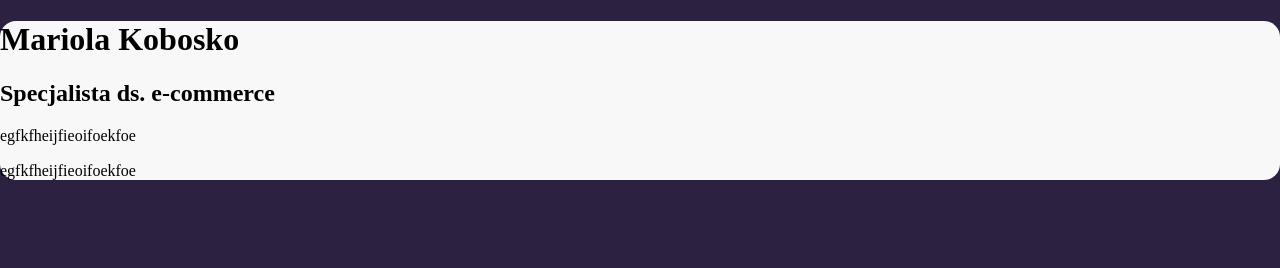
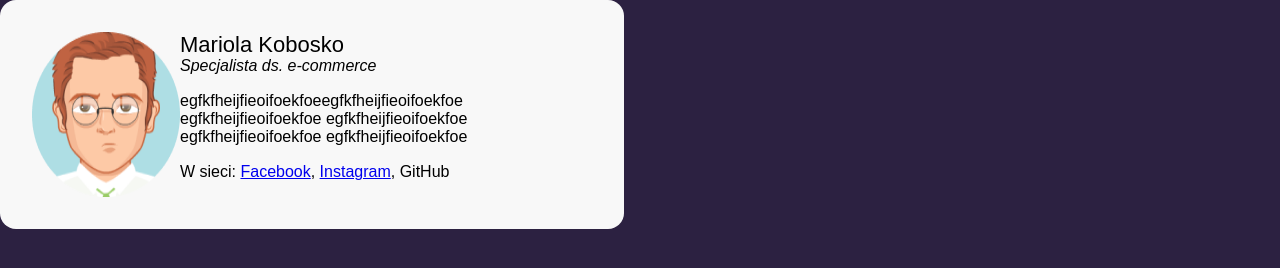
Before and after one commit to mariola-kobosko/biznes_card, a plain HTML site: page index.html in a window 1280 px wide. Drawn offline with Linux system fonts and the light colour scheme.

Commit message:
add styles

```diff
--- a/index.html
+++ b/index.html
@@ -9,14 +9,16 @@
 </head>
 <body>
     <main class="main">
-        <h1>
+        <img src="avatar.png" alt="foto">
+       <div><h1 class="card_name">
             Mariola Kobosko
         </h1>
-        <h2>Specjalista ds. e-commerce</h2>
-        <article>
-            <p>egfkfheijfieoifoekfoe</p>
-            <p>egfkfheijfieoifoekfoe </p>
+        <h2 class="card_position">Specjalista ds. e-commerce</h2>
+        <article class="card_description">
+            <p>egfkfheijfieoifoekfoeegfkfheijfieoifoekfoe egfkfheijfieoifoekfoe egfkfheijfieoifoekfoe egfkfheijfieoifoekfoe egfkfheijfieoifoekfoe </p>
+            <p>W sieci: <a href="https://www.facebook.com/mariola.kobosko/">Facebook</a>, <a href="https://www.instagram.com/mariolakobosko/Instagram">Instagram</a>, GitHub </p>
         </article>
+        </div>
     </main>
 
 </body>
--- a/style.css
+++ b/style.css
@@ -11,4 +11,23 @@ html {
   .main {
       background-color: #F8F8F8;
       border-radius: 16px;
+      padding: 32px;
+      display: flex;
+      justify-items: center;
+      align-content: center;
+      width: 624px;
+      max-height: 100vh;
+      font-family: Arial, Helvetica, sans-serif;
+      font-style: normal;
   }
+  .card_name {
+      font-size: 22px;
+      font-weight: normal;
+      margin: 0px;
+  }
+  .card_position {
+      font-size: 16px;
+      font-weight: normal;
+      font-style: italic;
+      margin: 0px
+  }
```
Also changed, not shown: avatar.png (added).
